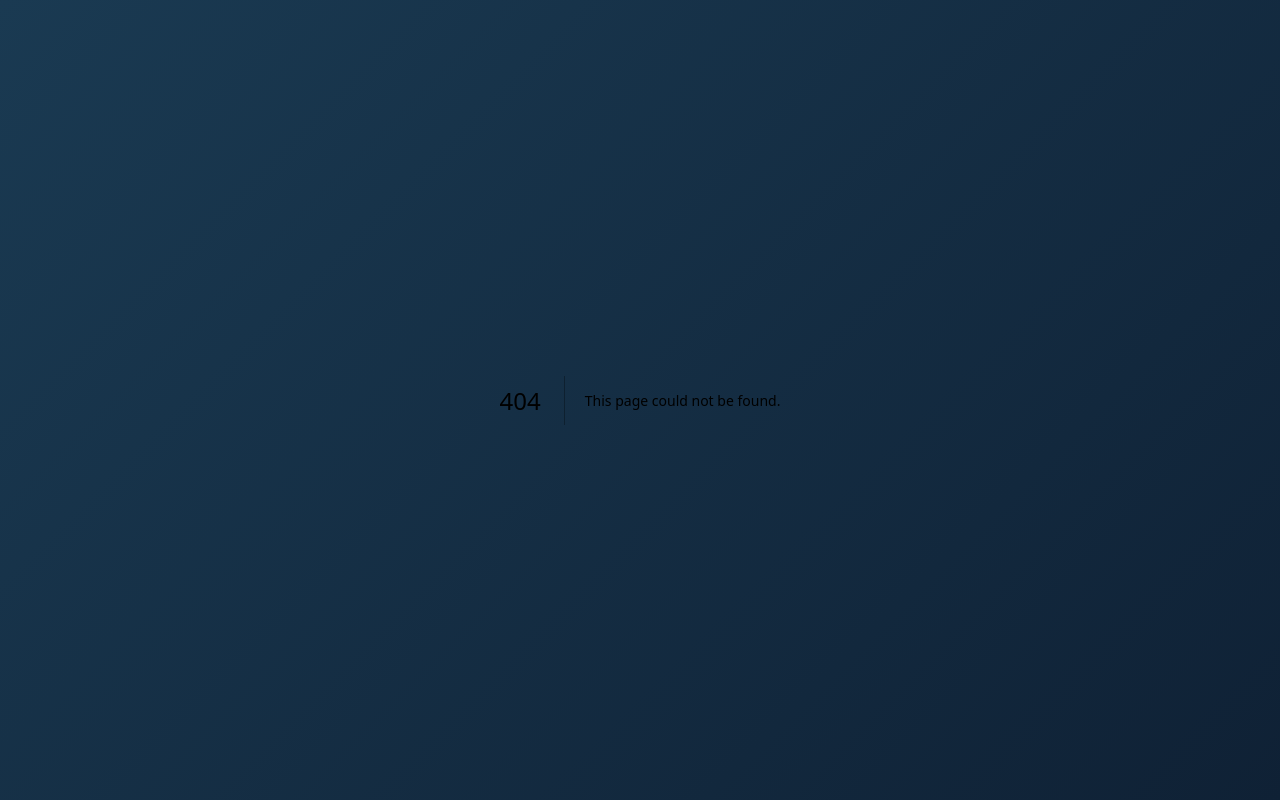
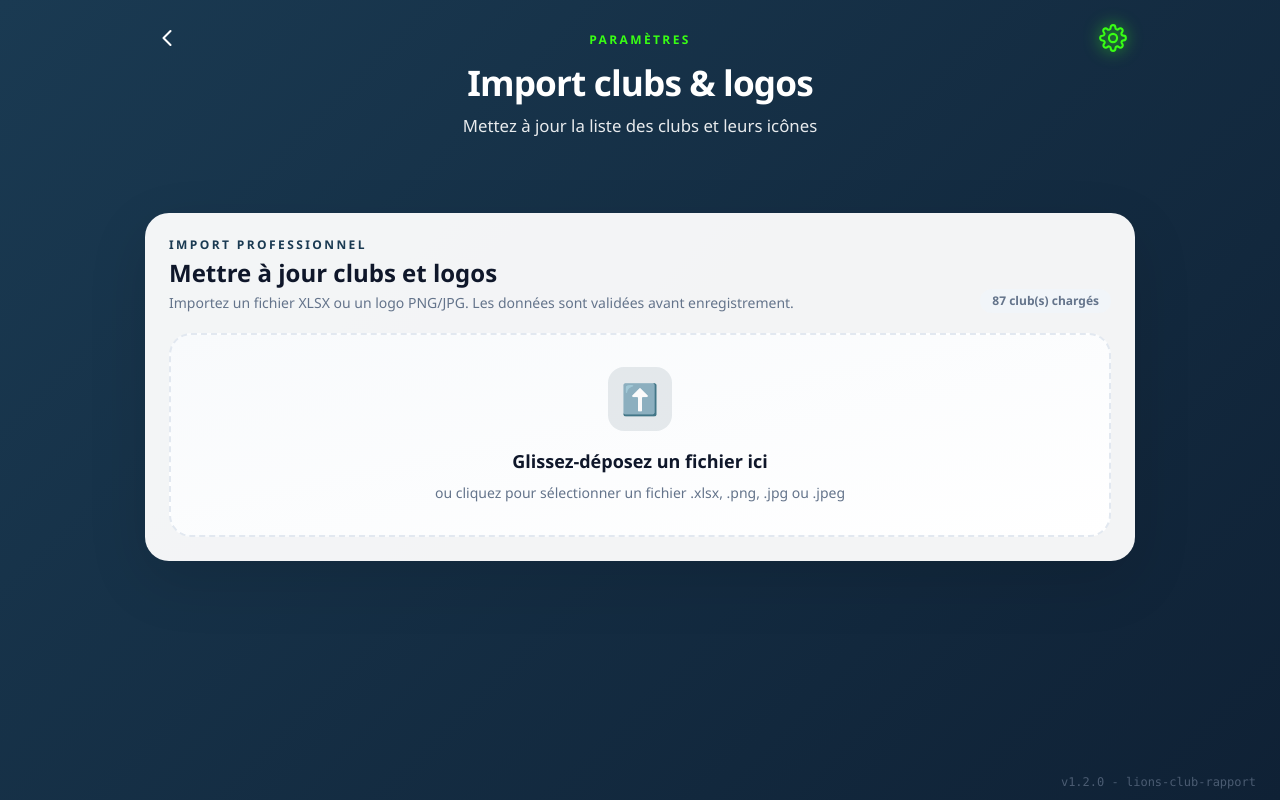
Before and after one commit to TolotraNantenaina/lions_club_rapport, a Next.js app: page /parametre in a window 1280 px wide. Before the commit this address had no page. Built offline with nearby package versions, Linux system fonts and the light colour scheme.

Commit message:
ajout route paramêtre.

```diff
--- a/app/page.js
+++ b/app/page.js
@@ -1,22 +1,10 @@
 'use client';
 
 import { useCallback, useState, useEffect } from 'react';
-import dynamic from 'next/dynamic';
+import Link from 'next/link';
 import { initialData } from './constantes/initialData';
 import { CLUBS_DATA_URL } from './constantes/clubsData';
 import Formulaire from './components/formulaire';
-
-const FileImportDropzone = dynamic(
-    () => import('./components/import/FileImportDropzone').then((mod) => mod.FileImportDropzone),
-    {
-        ssr: false,
-        loading: () => (
-            <section className="w-full rounded-[24px] bg-white/95 p-6 shadow-[0_20px_60px_rgba(0,0,0,0.12)] dark:bg-slate-950">
-                <p className="text-sm text-slate-500 dark:text-slate-300">Chargement de l’import…</p>
-            </section>
-        ),
-    }
-);
 import { getPreviewCRBlocks, PreviewCRPage , PAGE_HEIGHT, PAGE_WIDTH, PAGE_BOTTOM_SAFE_SPACE} from './components/preview';
 import { renderToStaticMarkup } from 'react-dom/server';
 import { ProcessingLoader } from './components/processingLoader';
@@ -35,7 +23,6 @@ export default function Home() {
     const [clubsData, setClubsData] = useState([]);
     const [clubsLoading, setClubsLoading] = useState(true);
     const [clubsError, setClubsError] = useState('');
-    const [importPanelOpen, setImportPanelOpen] = useState(false);
 
     const isEmpty = apercuUrls.length === 0;
     const isProcessing = apercuUrls.length === 0 && apercuLoading;
@@ -238,11 +225,11 @@ export default function Home() {
     };
 
     return (
-        <main className="mx-8 max-[480px]:mx-4 flex min-h-screen flex-col">
+        <main className="mx-8 max-[480px]:mx-4 min-h-screen">
 
             <div className="text-slate-900 pt-8 bg-transparent">
 
-                <header className="relative mb-7 text-white mx-auto w-full  min-[1200px]:max-w-[990px]">
+                <header className="relative mb-7 text-white mx-auto w-full min-[1200px]:max-w-[990px]">
 
                     <div className="text-center">
                         <div className="mx-auto flex h-[60px] items-center justify-center gap-2 py-3">
@@ -252,57 +239,21 @@ export default function Home() {
                         <p className="text-[1.1em]">Compte-Rendu de Réunion Statutaire</p>
                     </div>
 
-                    <button
-                        type="button"
-                        onClick={() => setImportPanelOpen((open) => !open)}
-                        aria-label={importPanelOpen ? 'Masquer l’import des clubs' : 'Afficher l’import des clubs'}
-                        aria-expanded={importPanelOpen}
-                        className={[
-                            'absolute right-0 top-1/4 flex h-11 w-11 -translate-y-1/2 items-center justify-center rounded-full transition duration-300',
-                            importPanelOpen
-                                ? 'text-[#39ff14] drop-shadow-[0_0_8px_rgba(57,255,20,0.85)]'
-                                : 'text-white hover:text-white/80',
-                        ].join(' ')}
+                    {/*<Link
+                        href="/parametre"
+                        className="absolute right-0 top-1/4 flex h-11 w-11 -translate-y-1/2 items-center justify-center rounded-full text-white transition hover:text-white/80"
+                        aria-label="Ouvrir les paramètres d’import"
                     >
                         <svg aria-hidden="true" viewBox="0 0 24 24" className="h-7 w-7" fill="none" stroke="currentColor" strokeWidth="1.8">
                             <path strokeLinecap="round" strokeLinejoin="round" d="M12 15.5a3.5 3.5 0 1 0 0-7 3.5 3.5 0 0 0 0 7Z" />
                             <path strokeLinecap="round" strokeLinejoin="round" d="M19.4 15a1.65 1.65 0 0 0 .33 1.82l.06.06a2 2 0 1 1-2.83 2.83l-.06-.06a1.65 1.65 0 0 0-1.82-.33 1.65 1.65 0 0 0-1 1.51V21a2 2 0 1 1-4 0v-.09a1.65 1.65 0 0 0-1-1.51 1.65 1.65 0 0 0-1.82.33l-.06.06a2 2 0 1 1-2.83-2.83l.06-.06a1.65 1.65 0 0 0 .33-1.82 1.65 1.65 0 0 0-1.51-1H3a2 2 0 1 1 0-4h.09a1.65 1.65 0 0 0 1.51-1 1.65 1.65 0 0 0-.33-1.82l-.06-.06a2 2 0 1 1 2.83-2.83l.06.06a1.65 1.65 0 0 0 1.82.33H9a1.65 1.65 0 0 0 1-1.51V3a2 2 0 1 1 4 0v.09a1.65 1.65 0 0 0 1 1.51 1.65 1.65 0 0 0 1.82-.33l.06-.06a2 2 0 1 1 2.83 2.83l-.06.06a1.65 1.65 0 0 0-.33 1.82V9c.26.604.852.997 1.51 1H21a2 2 0 1 1 0 4h-.09a1.65 1.65 0 0 0-1.51 1Z" />
                         </svg>
-                    </button>
+                    </Link>*/}
 
                 </header>
 
             </div>
 
-            <div
-                className={[
-                    'grid min-h-0 transition-[grid-template-rows] duration-300 ease-in-out',
-                    importPanelOpen ? 'flex-1 mb-32' : '',
-                ].join(' ')}
-                style={{ gridTemplateRows: importPanelOpen ? '1fr' : '0fr' }}
-            >
-                <div className={importPanelOpen ? 'flex min-h-0 items-center justify-center overflow-hidden' : 'overflow-hidden'}>
-                    {importPanelOpen && (
-                        <div className="mx-auto w-full min-[1200px]:max-w-[990px]">
-                            <FileImportDropzone
-                                clubsData={clubsData}
-                                clubsLoading={clubsLoading}
-                                onImportComplete={async () => {
-                                    await loadClubsData();
-                                    showToast('✓ Données importées avec succès');
-                                }}
-                            />
-                        </div>
-                    )}
-                </div>
-            </div>
-
-            <div
-                className="grid min-h-0 transition-[grid-template-rows] duration-300 ease-in-out"
-                style={{ gridTemplateRows: importPanelOpen ? '0fr' : '1fr' }}
-                aria-hidden={importPanelOpen}
-            >
-                <div className="overflow-hidden">
             <Formulaire
                 data={formData}
                 onChange={setFormData}
@@ -313,7 +264,7 @@ export default function Home() {
 
             <div className="text-slate-900 pt-4 pb-8 bg-transparent">
                 <div className="mx-auto grid gap-8">
-                            <div className="grid gap-8 min-[1200px]:min-w-[990px] min-[1200px]:mx-auto"> {/*  xl:grid-cols-[1.2fr_0.8fr]"> */}
+                    <div className="grid gap-8 min-[1200px]:min-w-[990px] min-[1200px]:mx-auto">
                         <section className="space-y-6 rounded-[12px] bg-white/95 p-8 shadow-[0_20px_60px_rgba(0,0,0,0.12)]">
                             <div className="grid gap-4">
                                 <button type="button" onClick={apercuJpg} className="btn-primary">
@@ -331,16 +282,14 @@ export default function Home() {
                         </section>
                     </div>
 
-                            <div className="grid gap-8 min-[1200px]:min-w-[990px] min-[1200px]:mx-auto"> {/*  xl:grid-cols-[1.2fr_0.8fr]"> */}
+                    <div className="grid gap-8 min-[1200px]:min-w-[990px] min-[1200px]:mx-auto">
                         <section className="rounded-[12px] bg-white/95 p-8 shadow-[0_20px_60px_rgba(0,0,0,0.12)]">
                             <div className="mb-6 text-center items-center px-4 py-3 text-primary text-[1.4em] text-semibold">
                                 <h1 className="text-2xl text-center font-bold text-primary">📄 Aperçu du Rapport</h1>
                             </div>
-                                    {/* Preview area */}
                             <div className={`relative rounded-xl border border-border overflow-hidden bg-muted min-h-64
         transition-all duration-300`}>
 
-                                        {/* Empty state */}
                                 <div className={`absolute inset-0 flex flex-col items-center justify-center gap-3 transition-opacity duration-300
           ${isEmpty ? `opacity-100` : `opacity-0 pointer-events-none`}  light-bg`}>
                                     <div className='text-center mb-5'>
@@ -356,13 +305,11 @@ export default function Home() {
                                     <p className="text-sm text-muted-foreground text-center text-dark-grey">Votre image convertie apparaîtra ici</p>
                                 </div>
 
-                                        {/* Processing state */}
                                 <div className={`absolute inset-0 flex items-center justify-center transition-opacity duration-300
           ${isProcessing ? `opacity-100` : `opacity-0 pointer-events-none`}`}>
                                     <ProcessingLoader label="Conversion du document en image…" />
                                 </div>
 
-                                        {/* Success state */}
                                 <div className={`transition-opacity duration-500
           ${isSuccess ? `opacity-100` : `opacity-0 pointer-events-none`}`}>
                                     <div className="p-3 flex flex-col items-center gap-4">
@@ -386,7 +333,6 @@ export default function Home() {
                                     </div>
                                 </div>
 
-                                        {/* Error state */}
                                 <div className={`absolute inset-0 flex flex-col items-center justify-center gap-3 transition-opacity duration-300
           ${isError ? `opacity-100` : `opacity-0 pointer-events-none`}`}>
                                     <div className="w-12 h-12 rounded-2xl bg-red-50 dark:bg-red-950 flex items-center justify-center">
@@ -398,8 +344,6 @@ export default function Home() {
                                 </div>
                             </div>
                         </section>
-                            </div>
-                        </div>
                     </div>
                 </div>
             </div>
--- /dev/null
+++ b/app/parametre/page.js
@@ -0,0 +1,130 @@
+'use client';
+
+import { useCallback, useEffect, useState, useRef } from 'react';
+import dynamic from 'next/dynamic';
+import Link from 'next/link';
+import { CLUBS_DATA_URL } from '../constantes/clubsData';
+
+const FileImportDropzone = dynamic(
+    () => import('../components/import/FileImportDropzone').then((mod) => mod.FileImportDropzone),
+    {
+        ssr: false,
+        loading: () => (
+            <section className="w-full rounded-[24px] bg-white/95 p-6 shadow-[0_20px_60px_rgba(0,0,0,0.12)] dark:bg-slate-950">
+                <p className="text-sm text-slate-500 dark:text-slate-300">Chargement de l’import…</p>
+            </section>
+        ),
+    }
+);
+
+export default function ParametrePage() {
+    const [toast, setToast] = useState('');
+    const [clubsData, setClubsData] = useState([]);
+    const [clubsLoading, setClubsLoading] = useState(true);
+    const [isTall, setIsTall] = useState(false);
+    const ref = useRef(null);
+
+    useEffect(() => {
+        const observer = new ResizeObserver(([entry]) => {
+            console.log(entry.contentRect.height);
+            setIsTall(entry.contentRect.height > 780);
+          });
+
+          if (ref.current) {
+            observer.observe(ref.current);
+          }
+
+          return () => observer.disconnect();
+    }, []);
+
+    const loadClubsData = useCallback(async () => {
+        setClubsLoading(true);
+
+        try {
+            const response = await fetch(CLUBS_DATA_URL);
+
+            if (!response.ok) {
+                throw new Error('Impossible de charger les clubs');
+            }
+
+            const clubs = await response.json();
+            setClubsData(Array.isArray(clubs) ? clubs : []);
+        } catch (error) {
+            console.error(error);
+            setClubsData([]);
+        } finally {
+            setClubsLoading(false);
+        }
+    }, []);
+
+    useEffect(() => {
+        loadClubsData();
+    }, [loadClubsData]);
+
+    const showToast = (message) => {
+        setToast(message);
+        window.clearTimeout(window.toastTimeout);
+        window.toastTimeout = window.setTimeout(() => setToast(''), 3500);
+    };
+
+    return (
+        <main className="mx-8 flex min-h-screen max-[480px]:mx-4 flex-col" ref={ref}>
+            <div className="pt-8 text-slate-900 bg-transparent">
+                <header className="relative mx-auto mb-7 w-full min-[1200px]:max-w-[990px] text-white">
+                    <Link
+                        href="/"
+                        className="absolute left-0 top-[6%] flex h-11 w-11 -translate-y-1/2 items-center justify-center rounded-full text-white transition hover:text-white/80"
+                        aria-label="Retour à l’accueil"
+                    >
+                        <svg aria-hidden="true" viewBox="0 0 24 24" className="h-7 w-7" fill="none" stroke="currentColor" strokeWidth="1.8">
+                            <path strokeLinecap="round" strokeLinejoin="round" d="M15 18l-6-6 6-6" />
+                        </svg>
+                    </Link>
+
+                    <div className="text-center">
+                        <p className="text-xs font-black uppercase tracking-[0.2em] text-[#39ff14]">Paramètres</p>
+                        <h1 className="mt-2 text-[1.8rem] font-bold tracking-tight sm:text-[2.2rem]">
+                            Import clubs & logos
+                        </h1>
+                        <p className="mt-1 text-[1.05em] text-white/90">
+                            Mettez à jour la liste des clubs et leurs icônes
+                        </p>
+                    </div>
+
+                    <span
+                        className="absolute right-0 top-[6%] flex h-11 w-11 -translate-y-1/2 items-center justify-center text-[#39ff14] drop-shadow-[0_0_8px_rgba(57,255,20,0.85)]"
+                        aria-hidden="true"
+                    >
+                        <svg viewBox="0 0 24 24" className="h-7 w-7" fill="none" stroke="currentColor" strokeWidth="1.8">
+                            <path strokeLinecap="round" strokeLinejoin="round" d="M12 15.5a3.5 3.5 0 1 0 0-7 3.5 3.5 0 0 0 0 7Z" />
+                            <path strokeLinecap="round" strokeLinejoin="round" d="M19.4 15a1.65 1.65 0 0 0 .33 1.82l.06.06a2 2 0 1 1-2.83 2.83l-.06-.06a1.65 1.65 0 0 0-1.82-.33 1.65 1.65 0 0 0-1 1.51V21a2 2 0 1 1-4 0v-.09a1.65 1.65 0 0 0-1-1.51 1.65 1.65 0 0 0-1.82.33l-.06.06a2 2 0 1 1-2.83-2.83l.06-.06a1.65 1.65 0 0 0 .33-1.82 1.65 1.65 0 0 0-1.51-1H3a2 2 0 1 1 0-4h.09a1.65 1.65 0 0 0 1.51-1 1.65 1.65 0 0 0-.33-1.82l-.06-.06a2 2 0 1 1 2.83-2.83l.06.06a1.65 1.65 0 0 0 1.82.33H9a1.65 1.65 0 0 0 1-1.51V3a2 2 0 1 1 4 0v.09a1.65 1.65 0 0 0 1 1.51 1.65 1.65 0 0 0 1.82-.33l.06-.06a2 2 0 1 1 2.83 2.83l-.06.06a1.65 1.65 0 0 0-.33 1.82V9c.26.604.852.997 1.51 1H21a2 2 0 1 1 0 4h-.09a1.65 1.65 0 0 0-1.51 1Z" />
+                        </svg>
+                    </span>
+                </header>
+            </div>
+
+            <div className={`mx-auto flex w-full min-[1200px]:max-w-[990px] flex-1 items-center justify-center ${isTall ? 'mb-48' : 'mb-8'}`}>
+                <FileImportDropzone
+                    clubsData={clubsData}
+                    clubsLoading={clubsLoading}
+                    onImportComplete={async () => {
+                        await loadClubsData();
+                        showToast('✓ Données importées avec succès');
+                    }}
+                />
+            </div>
+
+            {toast && (
+                <div className="fixed right-5 top-5 z-50 rounded-2xl bg-emerald-500 px-5 py-4 text-sm font-semibold text-white shadow-lg shadow-slate-950/15">
+                    {toast}
+                </div>
+            )}
+
+            <footer className="pointer-events-none fixed bottom-2 right-6 z-40 select-none text-center opacity-70">
+                <span className="font-mono text-xs text-slate-500">
+                    v{require('../../package.json').version} - {require('../../package.json').name}
+                </span>
+            </footer>
+        </main>
+    );
+}
```
Lines whose indentation alone changed are shown as unchanged.
